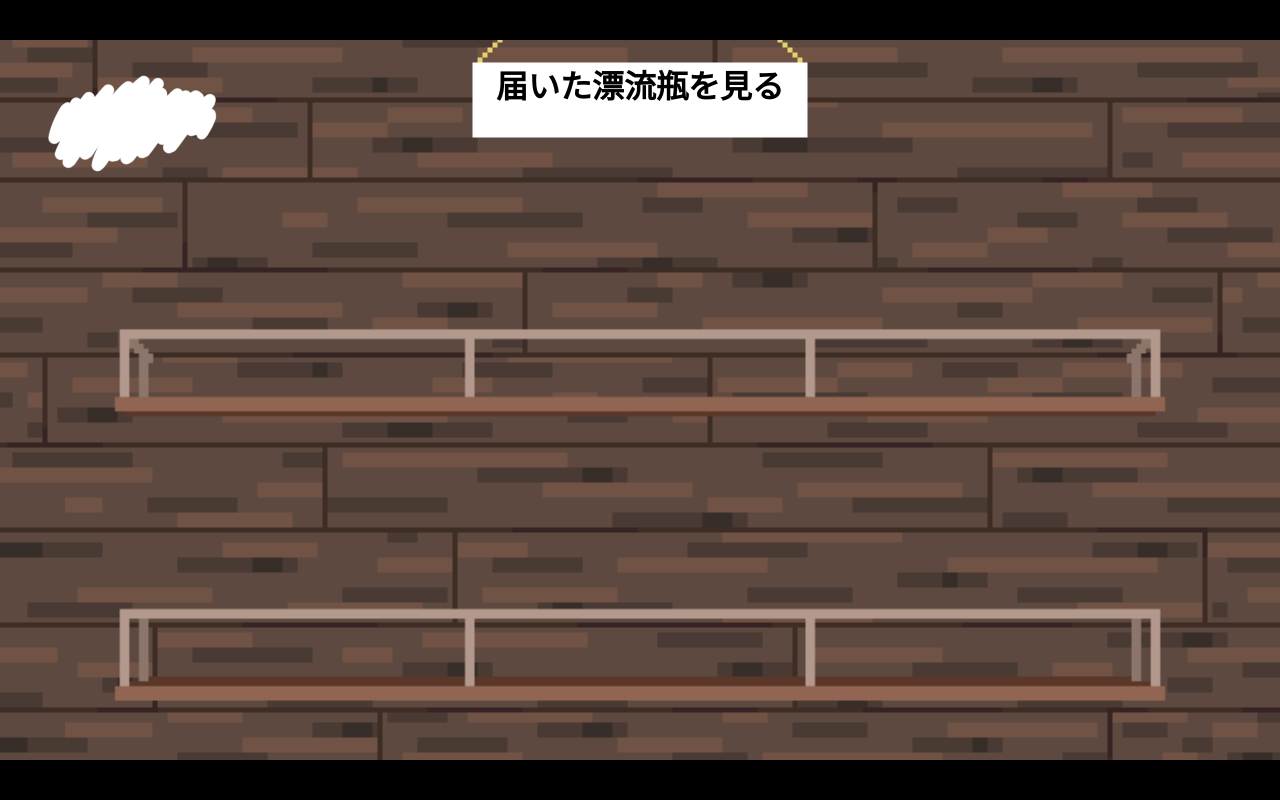
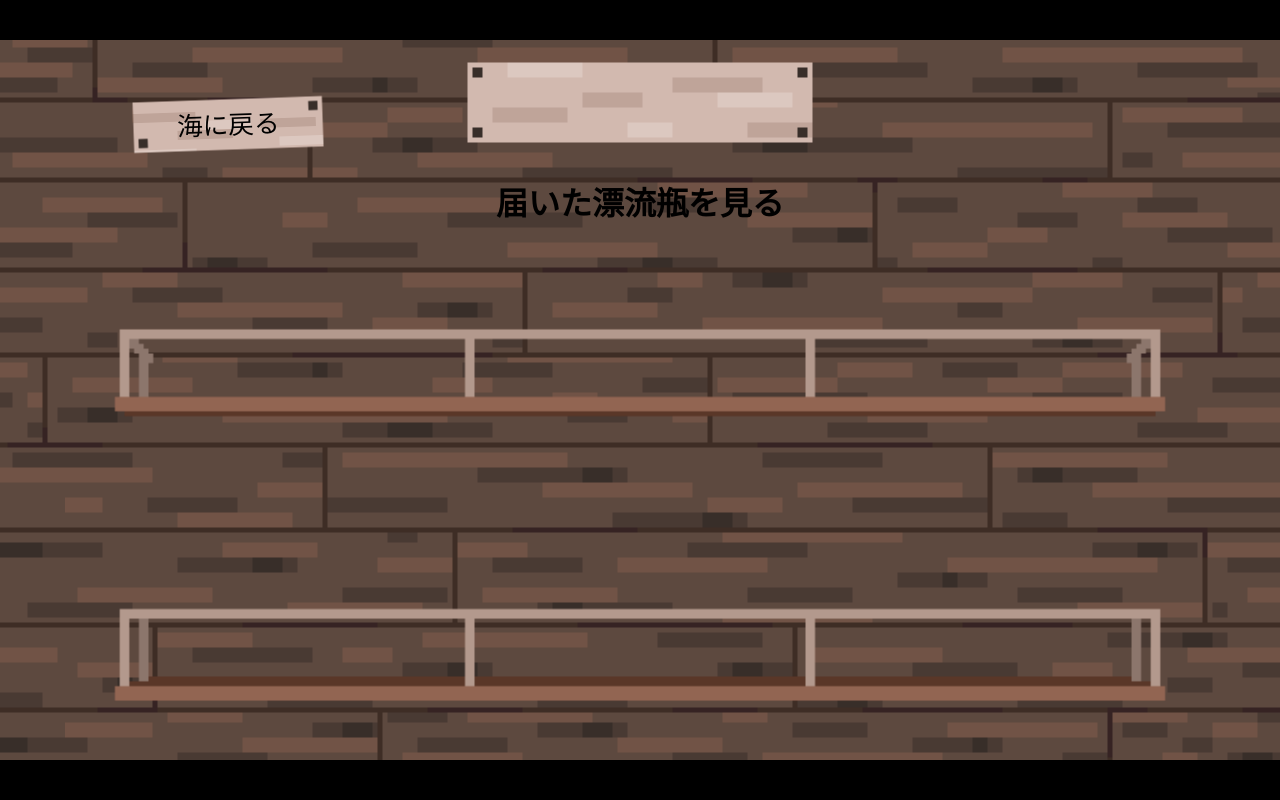
Before and after one commit to Fumichann/chat-app, a Flask app: page /look in a window 1280 px wide. Run offline with Flask 3, Linux system fonts and the light colour scheme; some libraries are stand-ins or nearby versions.

Commit message:
戻るボタン

```diff
--- a/static/css/look.css
+++ b/static/css/look.css
@@ -1,5 +1,5 @@
 .haikei{
-  background-image: url(/static/image/haikei/look14.PNG);
+  background-image: url(/static/image/haikei/look.PNG);
 }
 
 body {
@@ -12,10 +12,37 @@ body {
   height: 100vh;
   width: 100vw;
 }
+
 h1{
   position: absolute;
   display: inline-block;
   top: 5%;
+}
+
+#back {
+  position: absolute;
+  display: inline-block;
+  left: 5vw;
+  top: -2vw;
+  cursor: pointer;
+  transform: rotate(-2deg);
+}
+#back p {
+  position: relative;
+  z-index: 2;
+  font-size: 2vw;
+  cursor: pointer;
+  margin: 0;
+}
+/* 背景画像を label の後ろに出す */
+#back img {
+  content: "";
+  position: absolute;
+  top: -20%;
+  left: -45%;
+  width: 190%;
+  height: auto;
+  z-index: 1;
 }
 
 /*---------棚関連------------------------*/
--- a/static/scripts/look.js
+++ b/static/scripts/look.js
@@ -51,7 +51,6 @@ window.addEventListener('DOMContentLoaded', () => {
 
   // 初期・リサイズ時に呼ぶ
   window.addEventListener('resize', resizeShelf);
-
 
   // ---------瓶生成-----------------------------------------
   const letters = JSON.parse(storage.getItem('letters')) || [];
@@ -130,7 +129,7 @@ window.addEventListener('DOMContentLoaded', () => {
   const backBtn = document.getElementById('back');
   if (backBtn) {
     backBtn.addEventListener('click', () => {
-      window.location.href = 'index.html';
+      window.location.href = '/main';
     });
   }
 });
--- a/templates/look.html
+++ b/templates/look.html
@@ -23,10 +23,15 @@
 </head>
 <body class="haikei">
 
-  <h1>届いた漂流瓶を見る</h1>
+  <div class="shelf-wrapper">
+      <h1>届いた漂流瓶を見る</h1>
 
-  <div class="shelf-wrapper">
-    <img src="/static/image/rireki/tana3.PNG" class="shelf-img">
+    <div id="back">
+      <p>海に戻る</p>
+      <img src="/static/image/rireki/back.PNG">
+    </div>
+
+    <img src="/static/image/rireki/tana.PNG" class="shelf-img">
     <div id="shelf" class="shelf-grid"></div>
   </div>
 
```
Also changed, not shown: static/image/haikei/look.PNG (added), static/image/haikei/look14.PNG (deleted), static/image/rireki/back.PNG (added), static/image/rireki/tana.PNG (renamed from static/image/rireki/tana3.PNG).
